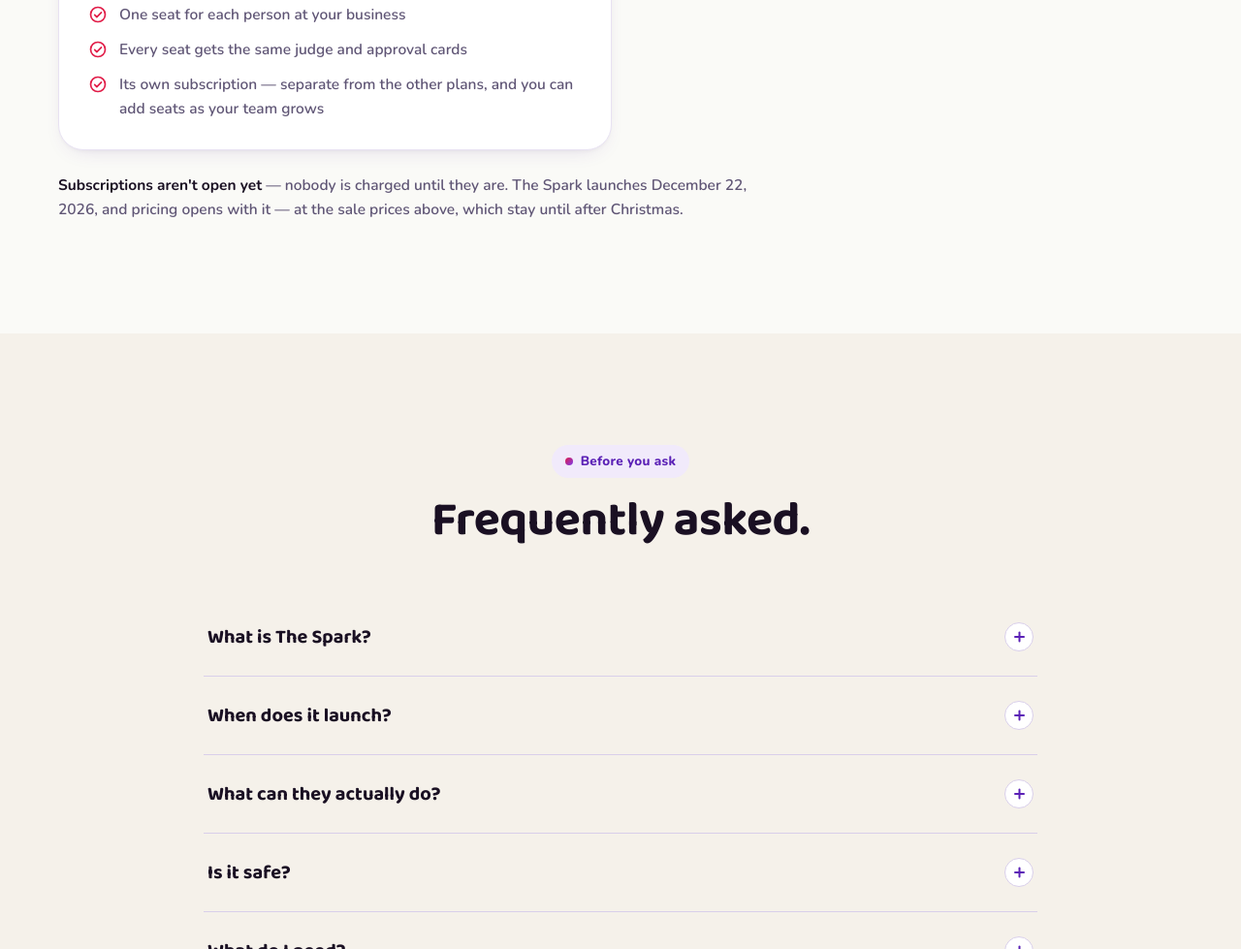
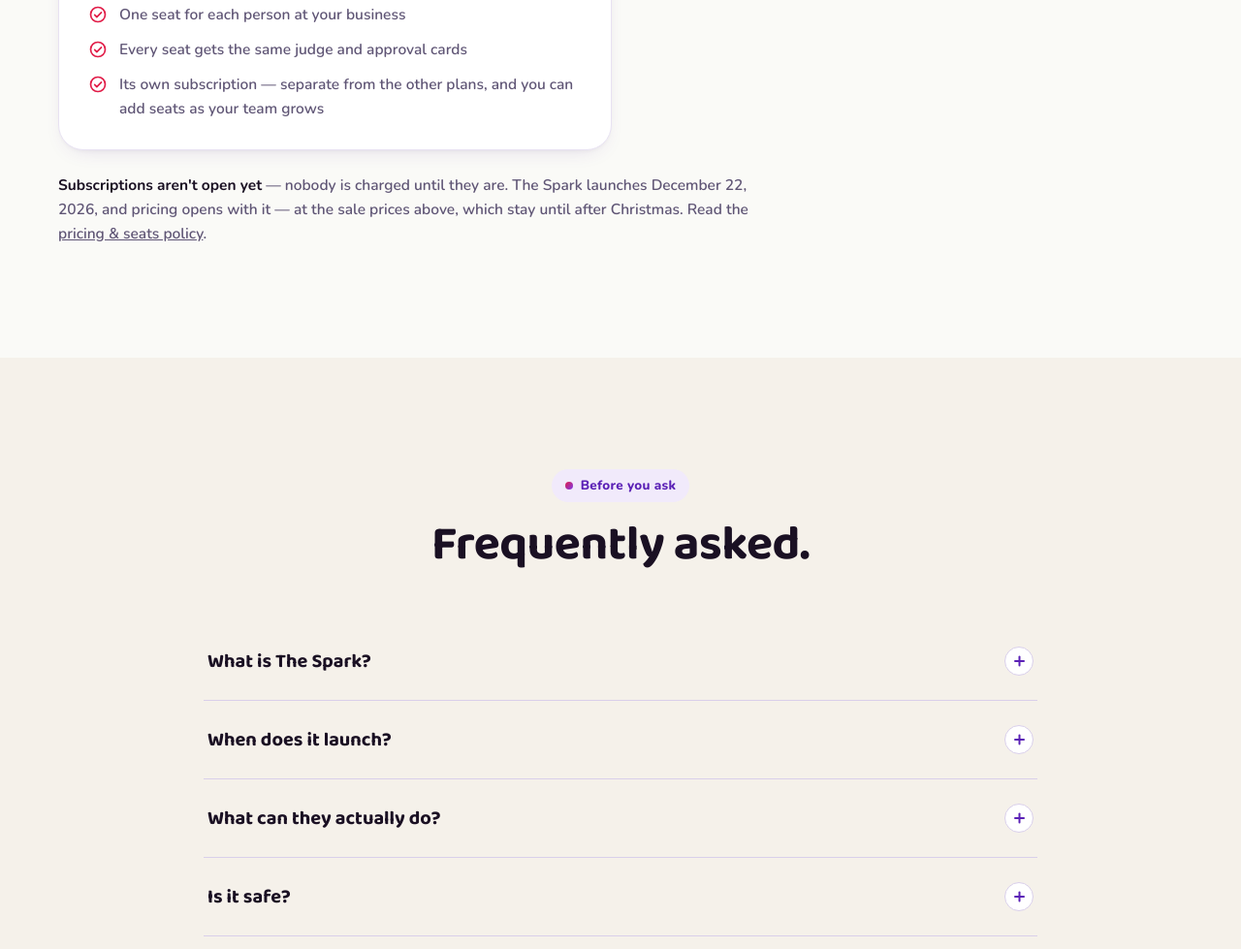
Before and after one commit to ferrumfoundry/the-spark, a plain HTML site: page docs/index.html in a window 1280 px wide. Shown: the part 6817-7796 px from the top of the page at 97% size. Drawn offline with nearby package versions, Linux system fonts and the light colour scheme.

Commit message:
Link the pricing and seats policy from pricing

```diff
--- a/docs/index.html
+++ b/docs/index.html
@@ -278,7 +278,7 @@
         </ul>
       </div>
     </div>
-    <p class="price-note reveal"><b>Subscriptions aren't open yet</b> — nobody is charged until they are. The Spark launches December 22, 2026, and pricing opens with it — at the sale prices above, which stay until after Christmas.</p>
+    <p class="price-note reveal"><b>Subscriptions aren't open yet</b> — nobody is charged until they are. The Spark launches December 22, 2026, and pricing opens with it — at the sale prices above, which stay until after Christmas. Read the <a href="pricing-policy.html">pricing &amp; seats policy</a>.</p>
   </div>
 </section>
 
```
